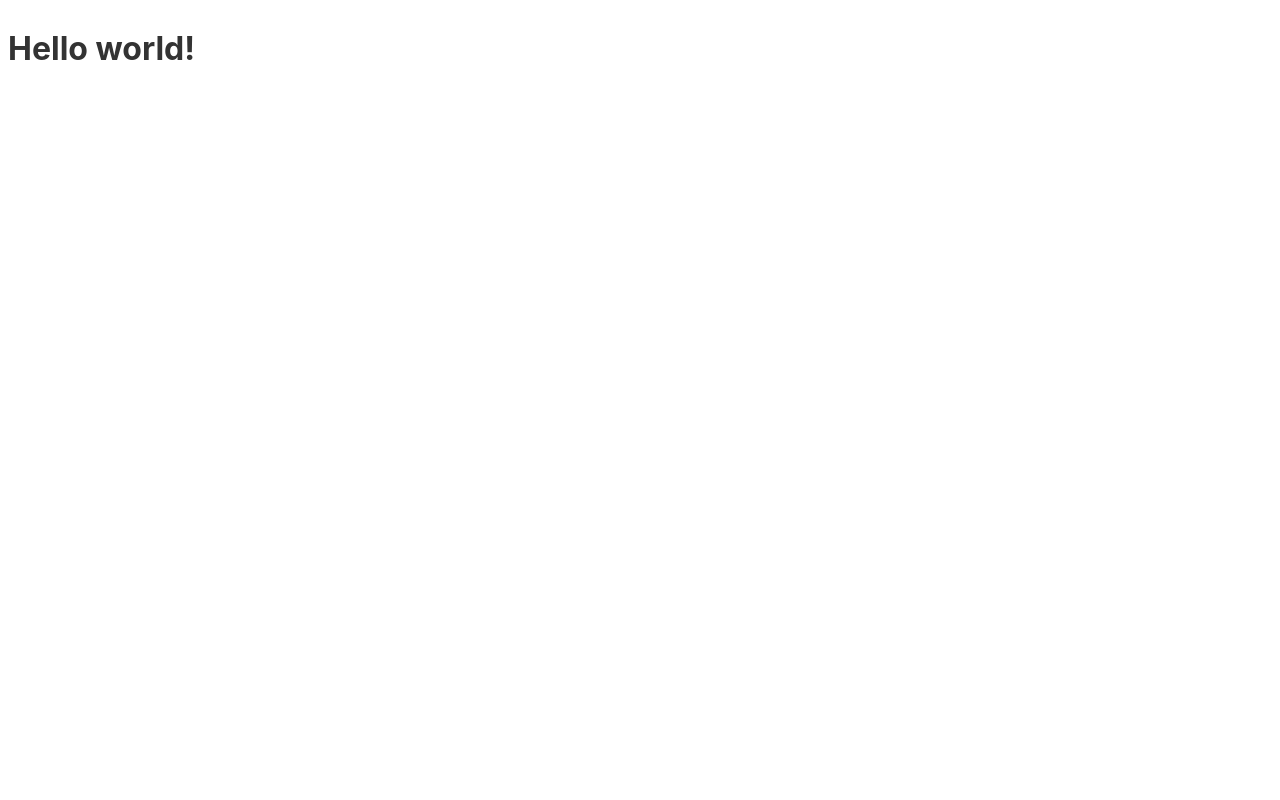
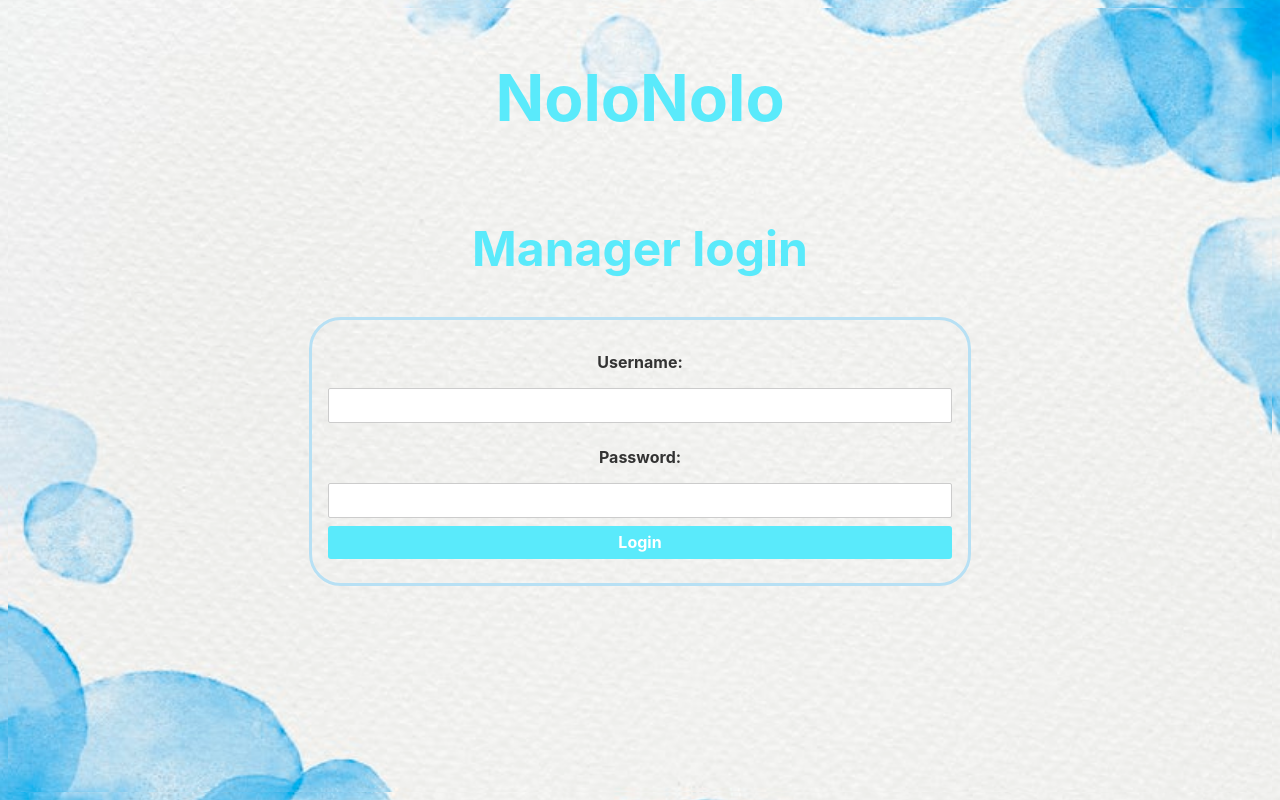
Before and after one commit to NoloFiniremoMaiPlus/manager, a Svelte app: page / in a window 1280 px wide. Built offline with nearby package versions, Linux system fonts and the light colour scheme.

Commit message:
Created login form + some design
Creato il form del login necessario da parte del manager e stylato un po'

```diff
--- a/public/global.css
+++ b/public/global.css
@@ -5,6 +5,10 @@ html, body {
 }
 
 body {
+	background-image:url("sfondo.jpg");
+	background-size: cover;
+	background-repeat: no-repeat;
+	background-position: center;
 	color: #333;
 	margin: 0;
 	padding: 8px;
--- a/public/index.html
+++ b/public/index.html
@@ -4,7 +4,7 @@
 	<meta charset='utf-8'>
 	<meta name='viewport' content='width=device-width,initial-scale=1'>
 
-	<title>Svelte app</title>
+	<title>Manager</title>
 
 	<link rel='icon' type='image/png' href='/favicon.png'>
 	<link rel='stylesheet' href='/global.css'>
--- a/src/App.svelte
+++ b/src/App.svelte
@@ -1,5 +1,50 @@
 <script>
-	let name = 'world';
+
 </script>
+<body>
+	<h1>NoloNolo</h1>
+	<h2>Manager login</h2>
+	<div>
+		<p>Username:</p><input type="text">
+		<p>Password:</p><input type="text">
+		<button onclick="">Login</button>
+	</div>
+</body>
 
-<h1>Hello {name}!</h1>
+<style>
+	body{
+		display: flex;
+		flex-direction: column;
+		align-items: center;
+	}
+	h1{
+		font-size: 4rem;
+		text-align: center;
+		color: #5AEAFB;
+	}
+	h2{
+		font-size: 3rem;
+		text-align: center;
+		color: #5AEAFB;
+	}
+	div{
+		width: 50%;
+		display: flex;
+		flex-direction: column;
+  		border: 3px solid #b7e0f4;
+		  border-radius: 2rem;
+		padding: 1em;
+	}
+	p{
+		font-weight: bold;
+		text-align: center;
+	}
+	button{
+		font-weight: bold;
+		color: white;
+		background-color:#5AEAFB; /*per il logout colore-> #C85662*/
+		border:none;
+		border-radius: 3px;
+	}
+
+</style>
```
Also changed, not shown: public/sfondo.jpg (added).
